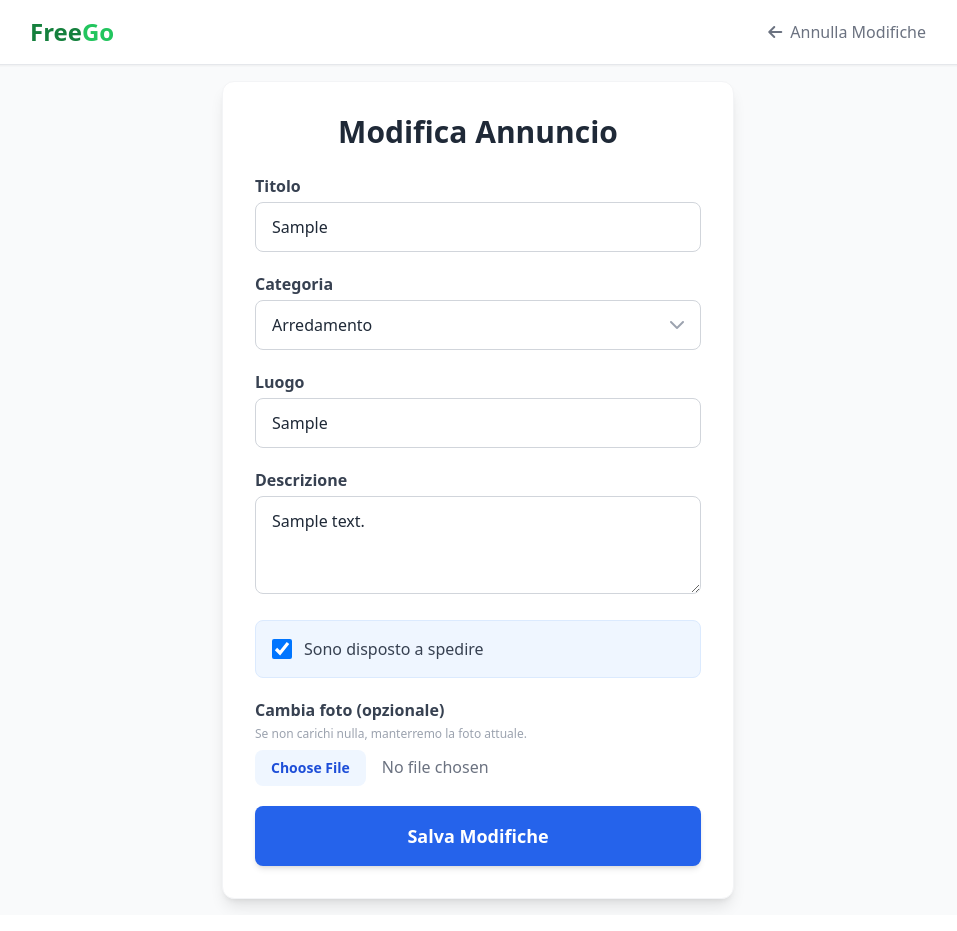
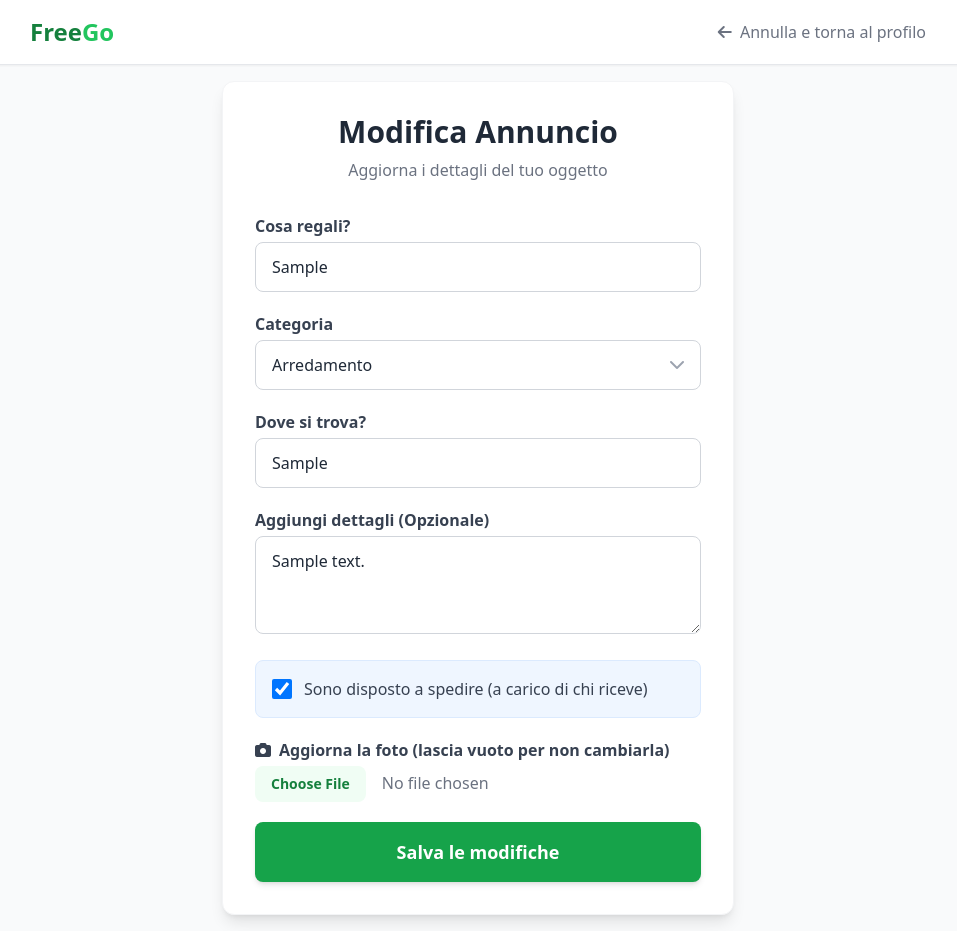
Before and after one commit to ldanese6-png/freego, a Flask app: page /modifica_annuncio/1 in a window 1280 px wide. Shown: the whole page, without its empty margins (162-1119 px from the left). Run offline with Flask 3, Linux system fonts and the light colour scheme; the visitor is signed in with stand-in values (Sample User, id 1); tables that the repository leaves empty hold one stand-in row (values such as "Sample post"); some libraries are stand-ins or nearby versions.

Commit message:
Add files via upload

```diff
--- a/app.py
+++ b/app.py
@@ -6,7 +6,6 @@ import flask
 from flask import Flask, render_template, request, redirect, url_for, session
 from flask_sqlalchemy import SQLAlchemy
 from werkzeug.security import generate_password_hash, check_password_hash
-from werkzeug.utils import secure_filename
 from itsdangerous import URLSafeTimedSerializer, SignatureExpired, BadTimeSignature
 from supabase import create_client, Client
 
@@ -91,20 +90,16 @@ def conta_non_letti():
         non_letti = Messaggio.query.filter_by(destinatario_id=session['utente_id'], letto=False).count()
     return dict(messaggi_non_letti=non_letti)
 
-# --- NUOVO TRUCCO MAGICO PER LE FOTO ---
+# --- TRUCCO MAGICO PER LE FOTO ---
 @app.context_processor
 def override_url_for():
     def custom_url_for(endpoint, **values):
-        # Intercettiamo i file HTML che cercano di caricare un'immagine dagli uploads
         if endpoint == 'static' and 'filename' in values:
             if values['filename'].startswith('uploads/'):
                 nome_file = values['filename'].replace('uploads/', '')
-                # Se non c'è la foto, mostra immagine grigia
                 if nome_file == 'default.jpg' or not SUPABASE_URL:
                     return "https://placehold.co/600x400/e2e8f0/94a3b8?text=Nessuna+Foto"
-                # Altrimenti crea il link diretto al cloud di Supabase!
                 return f"{SUPABASE_URL}/storage/v1/object/public/uploads/{nome_file}"
-        # Per tutto il resto (es. CSS o loghi), usa il comportamento normale
         return flask.url_for(endpoint, **values)
     return dict(url_for=custom_url_for)
 
@@ -238,23 +233,38 @@ def nuovo_annuncio():
         file_foto = request.files.get('immagine')
         nome_immagine_db = "default.jpg"
 
-        # Invio a Supabase Storage
+        print("--- INIZIO DEBUG FOTO ---")
+        if file_foto:
+            print(f"1. Foto ricevuta dal sito! Nome: {file_foto.filename}")
+        else:
+            print("1. ATTENZIONE: Nessuna foto ricevuta dal sito!")
+
+        # Nuova logica: se c'è una foto, inviala a Supabase Storage
         if file_foto and file_foto.filename != '':
             file_bytes = file_foto.read()
             estensione = file_foto.filename.rsplit('.', 1)[1].lower() if '.' in file_foto.filename else 'jpg'
             nome_univoco = f"img_{int(time.time())}_{session['utente_id']}.{estensione}"
 
+            print(f"2. Nome generato: {nome_univoco}")
+            print(f"3. Variabili su Vercel - URL: {bool(SUPABASE_URL)}, KEY: {bool(SUPABASE_KEY)}")
+
             if SUPABASE_URL and SUPABASE_KEY:
                 try:
                     supabase = create_client(SUPABASE_URL, SUPABASE_KEY)
-                    supabase.storage.from_('uploads').upload(
+                    print("4. Connessione a Supabase aperta.")
+                    res = supabase.storage.from_('uploads').upload(
                         path=nome_univoco,
                         file=file_bytes,
                         file_options={"content-type": file_foto.content_type}
                     )
+                    print(f"5. Risposta di Supabase: {res}")
                     nome_immagine_db = nome_univoco
                 except Exception as e:
-                    print(f"Errore upload foto: {e}")
+                    print(f"6. ERRORE SCHIANTO UPLOAD: {e}")
+            else:
+                print("ERRORE: Vercel non sta leggendo le variabili URL e KEY!")
+
+        print("--- FINE DEBUG FOTO ---")
 
         nuovo = Annuncio(
             titolo=request.form['titolo'], luogo=request.form['luogo'],
--- a/templates/modifica_annuncio.html
+++ b/templates/modifica_annuncio.html
@@ -11,25 +11,26 @@
     <nav class="bg-white shadow-sm p-4 border-b">
         <div class="max-w-4xl mx-auto flex justify-between items-center">
             <a href="/" class="text-2xl font-extrabold text-green-700">Free<span class="text-green-500">Go</span></a>
-            <a href="/profilo" class="text-gray-500 hover:text-gray-800 font-medium"><i class="fa-solid fa-arrow-left mr-1"></i> Annulla Modifiche</a>
+            <a href="/profilo" class="text-gray-500 hover:text-gray-800 font-medium"><i class="fa-solid fa-arrow-left mr-1"></i> Annulla e torna al profilo</a>
         </div>
     </nav>
 
     <main class="flex-grow flex items-center justify-center p-4">
         <div class="bg-white p-8 rounded-xl shadow-lg max-w-lg w-full border border-gray-100">
-            <h2 class="text-3xl font-extrabold text-center text-gray-800 mb-6">Modifica Annuncio</h2>
+            <h2 class="text-3xl font-extrabold text-center text-gray-800 mb-2">Modifica Annuncio</h2>
+            <p class="text-center text-gray-500 mb-8">Aggiorna i dettagli del tuo oggetto</p>
 
             <form action="/modifica_annuncio/{{ annuncio.id }}" method="POST" enctype="multipart/form-data" class="space-y-5">
 
                 <div>
-                    <label class="block text-gray-700 font-bold mb-1">Titolo</label>
-                    <input type="text" name="titolo" value="{{ annuncio.titolo }}" required class="w-full px-4 py-3 border border-gray-300 rounded-lg focus:ring-2 focus:ring-blue-500 focus:outline-none">
+                    <label class="block text-gray-700 font-bold mb-1">Cosa regali?</label>
+                    <input type="text" name="titolo" required value="{{ annuncio.titolo }}" class="w-full px-4 py-3 border border-gray-300 rounded-lg focus:ring-2 focus:ring-green-500 focus:outline-none">
                 </div>
 
                 <div>
                     <label class="block text-gray-700 font-bold mb-1">Categoria</label>
                     <div class="relative">
-                        <select name="categoria" class="w-full px-4 py-3 border border-gray-300 rounded-lg appearance-none focus:ring-2 focus:ring-blue-500 focus:outline-none bg-white">
+                        <select name="categoria" class="w-full px-4 py-3 border border-gray-300 rounded-lg appearance-none focus:ring-2 focus:ring-green-500 focus:outline-none bg-white">
                             <option value="Arredamento" {% if annuncio.categoria == 'Arredamento' %}selected{% endif %}>Arredamento</option>
                             <option value="Elettronica" {% if annuncio.categoria == 'Elettronica' %}selected{% endif %}>Elettronica</option>
                             <option value="Abbigliamento" {% if annuncio.categoria == 'Abbigliamento' %}selected{% endif %}>Abbigliamento</option>
@@ -42,30 +43,29 @@
                 </div>
 
                 <div>
-                    <label class="block text-gray-700 font-bold mb-1">Luogo</label>
-                    <input type="text" name="luogo" value="{{ annuncio.luogo }}" required class="w-full px-4 py-3 border border-gray-300 rounded-lg focus:ring-2 focus:ring-blue-500 focus:outline-none">
+                    <label class="block text-gray-700 font-bold mb-1">Dove si trova?</label>
+                    <input type="text" name="luogo" required value="{{ annuncio.luogo }}" class="w-full px-4 py-3 border border-gray-300 rounded-lg focus:ring-2 focus:ring-green-500 focus:outline-none">
                 </div>
 
                 <div>
-                    <label class="block text-gray-700 font-bold mb-1">Descrizione</label>
-                    <textarea name="descrizione" rows="3" class="w-full px-4 py-3 border border-gray-300 rounded-lg focus:ring-2 focus:ring-blue-500 focus:outline-none">{{ annuncio.descrizione }}</textarea>
+                    <label class="block text-gray-700 font-bold mb-1">Aggiungi dettagli (Opzionale)</label>
+                    <textarea name="descrizione" rows="3" class="w-full px-4 py-3 border border-gray-300 rounded-lg focus:ring-2 focus:ring-green-500 focus:outline-none">{{ annuncio.descrizione }}</textarea>
                 </div>
 
                 <div class="bg-blue-50 border border-blue-100 p-4 rounded-lg flex items-center">
                     <input type="checkbox" id="spedizione" name="spedizione" class="w-5 h-5 text-blue-600 rounded border-gray-300 focus:ring-blue-500" {% if annuncio.spedizione %}checked{% endif %}>
                     <label for="spedizione" class="ml-3 text-gray-700 font-medium cursor-pointer">
-                        Sono disposto a spedire
+                        Sono disposto a spedire (a carico di chi riceve)
                     </label>
                 </div>
 
                 <div>
-                    <label class="block text-gray-700 font-bold mb-1">Cambia foto (opzionale)</label>
-                    <p class="text-xs text-gray-400 mb-2">Se non carichi nulla, manterremo la foto attuale.</p>
-                    <input type="file" name="immagine" accept="image/*" class="w-full text-gray-500 file:mr-4 file:py-2 file:px-4 file:rounded-lg file:border-0 file:text-sm file:font-semibold file:bg-blue-50 file:text-blue-700 hover:file:bg-blue-100 transition">
+                    <label class="block text-gray-700 font-bold mb-1"><i class="fa-solid fa-camera mr-2"></i>Aggiorna la foto (lascia vuoto per non cambiarla)</label>
+                    <input type="file" name="immagine" accept="image/*" class="w-full text-gray-500 file:mr-4 file:py-2 file:px-4 file:rounded-lg file:border-0 file:text-sm file:font-semibold file:bg-green-50 file:text-green-700 hover:file:bg-green-100 transition">
                 </div>
 
-                <button type="submit" class="w-full bg-blue-600 text-white font-bold text-lg py-4 rounded-lg shadow-md hover:bg-blue-700 transition mt-4">
-                    Salva Modifiche
+                <button type="submit" class="w-full bg-green-600 text-white font-bold text-lg py-4 rounded-lg shadow-md hover:bg-green-700 hover:shadow-lg transition mt-4">
+                    Salva le modifiche
                 </button>
             </form>
         </div>
```
